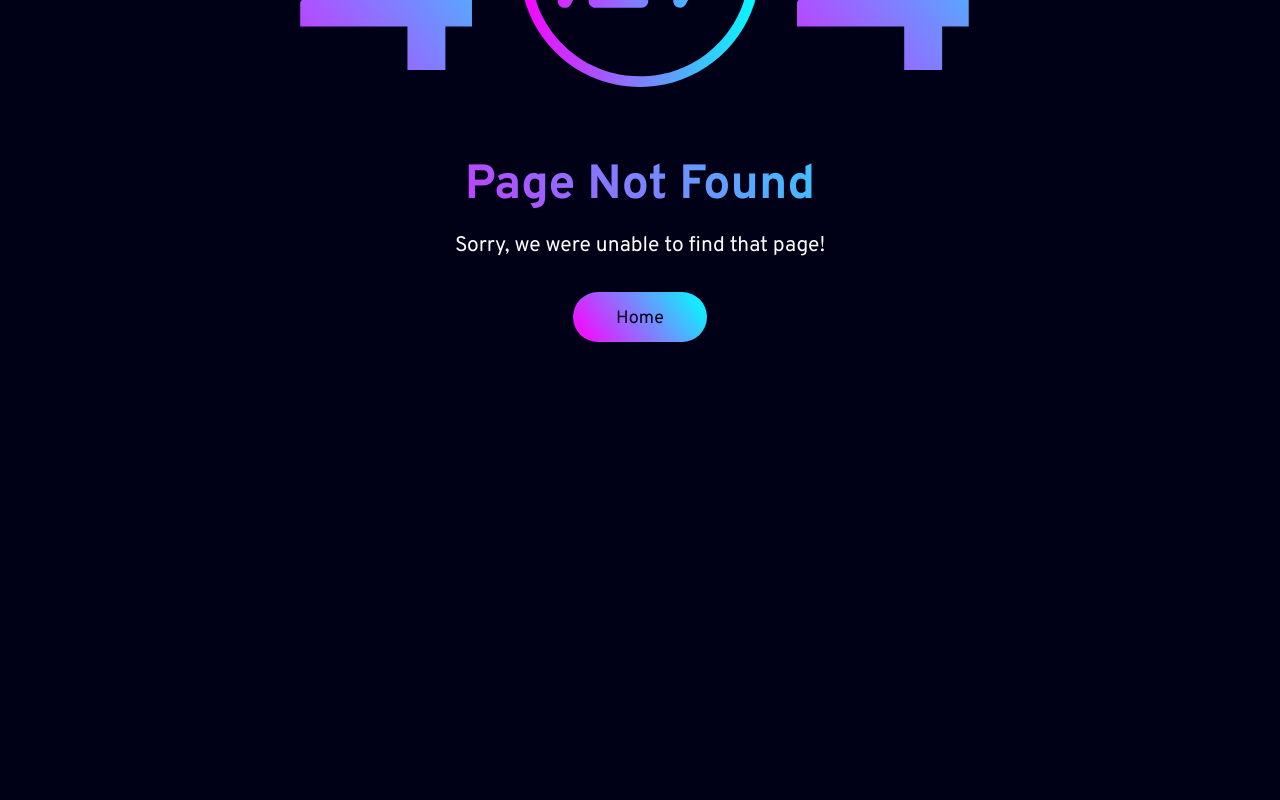
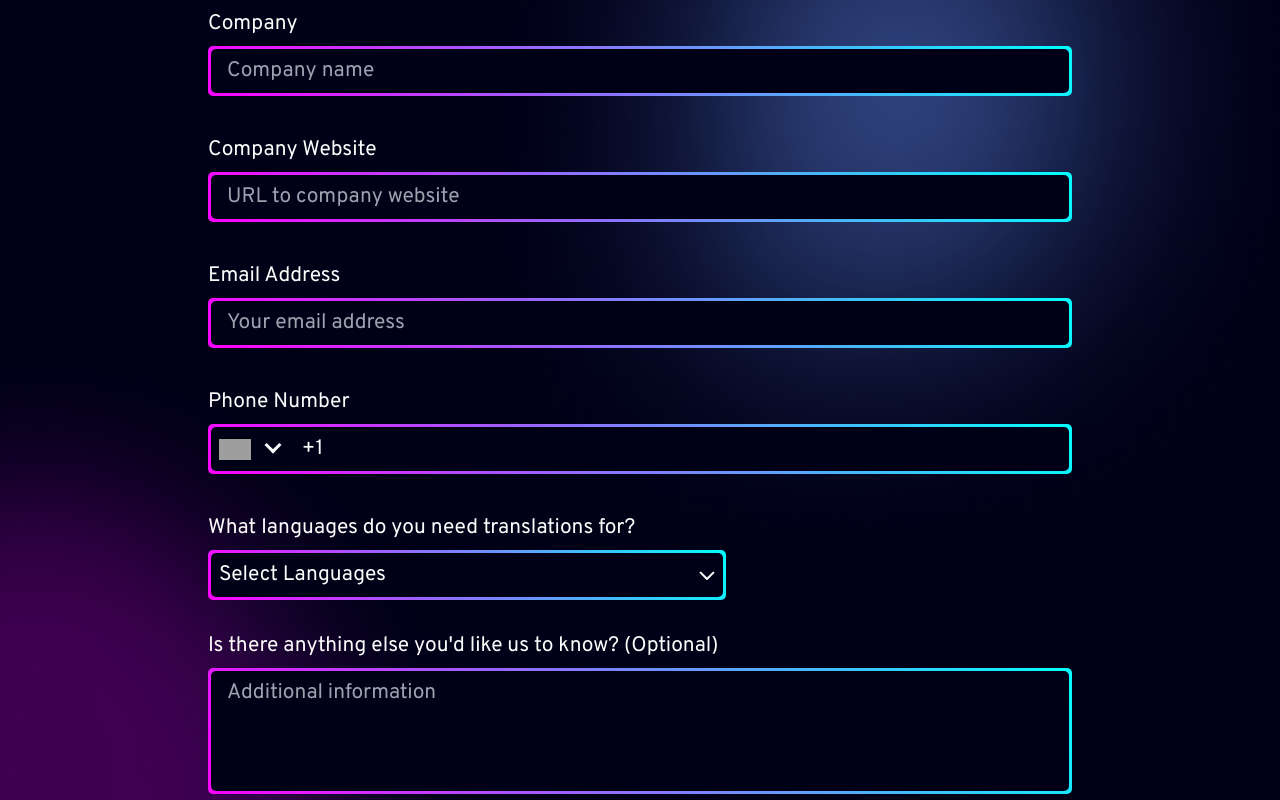
Before and after one commit to Aview-International/aviewint-website, a Next.js app: page /contact in a window 1280 px wide. Before the commit this address had no page. Shown: the part 320-1120 px from the top of the page. Before the commit the page ends 800 px from the top, so only its background shows below. Built offline with nearby package versions, Linux system fonts and the light colour scheme; grey boxes are pictures that could not be loaded.

Commit message:
Corporate form adjusments

```diff
--- a/components/FormComponents/MultipleSelectInput.js
+++ b/components/FormComponents/MultipleSelectInput.js
@@ -1,13 +1,15 @@
 import Border from '../UI/Border';
 import Arrow from '../../public/img/icons/dropdown-arrow.svg';
 import Image from 'next/image';
-import { useState } from 'react';
+import { useMemo, useState } from 'react';
 import OutsideClickHandler from 'react-outside-click-handler';
 import HorizontalLine from '../UI/HorizontalLine';
 
-const MultipleSelectInput = ({ text, options, onChange }) => {
+const MultipleSelectInput = ({ answer, text, options, onChange }) => {
   const [isOpen, setIsOpen] = useState(false);
-
+  const selectedAnswer = useMemo(() => {
+    return answer;
+  });
   return (
     <OutsideClickHandler onOutsideClick={() => setIsOpen(false)}>
       <p className="mb-s1 text-xl text-white">{text}</p>
@@ -17,7 +19,13 @@ const MultipleSelectInput = ({ text, options, onChange }) => {
             className="flex w-full cursor-pointer items-center justify-between rounded-[5px] bg-black p-s1"
             onClick={() => setIsOpen(!isOpen)}
           >
-            <p>Select Languages</p>
+            <p>
+              {selectedAnswer?.length > 0
+                ? `${selectedAnswer[0]}, ${
+                    selectedAnswer.length > 1 ? selectedAnswer[1] : ''
+                  }${selectedAnswer.length > 2 ? ', ...' : ''}`
+                : 'Select Languages'}
+            </p>
             <span className={`transition-300  ${isOpen && 'rotate-180'}`}>
               <Image src={Arrow} alt="arrow" />
             </span>
@@ -55,9 +63,9 @@ const CHECKBOX = ({ option, onChange }) => {
   return (
     <>
       <div
-        onClick={(e) => {
+        onClick={() => {
           setIschecked(!isChecked);
-          onChange(e);
+          onChange(option);
         }}
         className={`flex cursor-pointer items-center bg-black p-s1 text-xl text-white`}
       >
--- a/components/FormComponents/PhoneNumberInput.js
+++ b/components/FormComponents/PhoneNumberInput.js
@@ -24,7 +24,7 @@ const PhoneNumberInput = ({
 }) => {
   return (
     <div className={`relative`}>
-      {label && <label className="text-xl text-white">{label}</label>}
+      {label && <label className="text-xl text-white mb-s1 block">{label}</label>}
       <Border borderRadius="[5px]" classes="w-full">
         <div className={`phone-number bg-black text-white text-xl rounded-[5px]`}>
           <PhoneInput
--- /dev/null
+++ b/components/FormComponents/Textarea.js
@@ -0,0 +1,54 @@
+import Border from '../UI/Border';
+
+/**
+ * Reusable input field
+ *
+ * @prop label: Label of the input
+ * @prop onChange: Function to accept the value of the input
+ * @prop value: value of the input
+ * @prop isValid: Whether the input is valid
+ * @prop _id: ID of the input
+ * @prop placeholder: Placeholder for the input
+ * @prop name: Name of the input
+ * @prop type: Type of the input
+ * @prop hasSubmitted: Whether the input has been submitted
+ *
+ * @author Victor Ogunjobi
+ */
+
+const Textarea = ({
+  _id,
+  label,
+  onChange,
+  placeholder,
+  name,
+  bgColor,
+  textBlack,
+}) => {
+  return (
+    <div className="relative mb-s5 w-full text-xl text-white">
+      <label htmlFor={_id} className={`mb-s1 block w-full`}>
+        {label}
+      </label>
+      <div>
+        <Border classes="w-full relative" borderRadius="[5px]">
+          <textarea
+            id={_id}
+            name={name}
+            type="text"
+            placeholder={placeholder}
+            className={`peer block w-full resize-none min-h-[120px] rounded-[5px] px-s2 py-2 text-white focus:outline-none ${
+              bgColor ? bgColor : 'bg-black'
+            } ${textBlack ? 'text-black' : 'text-white'}`}
+            onChange={(e) => onChange(e)}
+          ></textarea>
+          <div
+            className={`gradient-1 transition-300 absolute inset-0 -z-10 h-[calc(100%+3px)] w-[calc(100%+3px)] rounded-2xl opacity-0 blur-lg peer-focus:opacity-80`}
+          ></div>
+        </Border>
+      </div>
+    </div>
+  );
+};
+
+export default Textarea;
--- a/components/sections/corporate/GenerateAviewForCompany.js
+++ b/components/sections/corporate/GenerateAviewForCompany.js
@@ -12,6 +12,7 @@ import PhoneNumberInput from '../../FormComponents/PhoneNumberInput';
 import MultipleSelectInput from '../../FormComponents/MultipleSelectInput';
 import Button from '../../UI/Button';
 import { useRouter } from 'next/router';
+import Textarea from '../../FormComponents/Textarea';
 
 const GenerateAviewForCompany = ({ title }) => {
   let router = useRouter();
@@ -22,6 +23,7 @@ const GenerateAviewForCompany = ({ title }) => {
     companyUrl: '',
     phone: '',
     languages: [],
+    additionalInfo: '',
     'Translations/Subtitles': 'No',
     Dubbing: 'No',
     Shorts: 'No',
@@ -45,6 +47,7 @@ const GenerateAviewForCompany = ({ title }) => {
         companyUrl: data.companyUrl,
         phone: data.phone,
         languages: data.languages.toString(),
+        additionalInfo: data.additionalInfo,
         'Translations/Subtitles': data['Translations/Subtitles'],
         Dubbing: data['Dubbing'],
         Shorts: data['Shorts'],
@@ -75,18 +78,24 @@ const GenerateAviewForCompany = ({ title }) => {
     }
   };
 
-  const handleMutlipleCheckbox = (e) => {
-    if (data.languages.includes(e.target.textContent)) {
+  const handleMutlipleCheckbox = (option) => {
+    if (data.languages.includes(option)) {
       let newArray = [...data.languages];
-      newArray.splice(newArray.indexOf(e.target.textContent), 1);
+      newArray.splice(newArray.indexOf(option), 1);
       setData({ ...data, languages: newArray });
     } else {
       let LANGUAGAESARRAY = [...data.languages];
-      LANGUAGAESARRAY.push(e.target.textContent);
+      LANGUAGAESARRAY.push(option);
       setData({ ...data, languages: LANGUAGAESARRAY });
     }
   };
 
+  const textarea = {
+    _id: 'additionalInfo',
+    placeholder: 'Additional information',
+    label: "Is there anything else you'd like us to know? (Optional)",
+    name: 'additionalInfo',
+  };
   return (
     <section className="section m-horizontal">
       <h2 className="title mb-s4 text-center">
@@ -120,6 +129,7 @@ const GenerateAviewForCompany = ({ title }) => {
           <MultipleSelectInput
             text="What languages do you need translations for?"
             options={LANGUAGES}
+            answer={data.languages}
             onChange={(event) => handleMutlipleCheckbox(event)}
           />
           <input
@@ -128,6 +138,7 @@ const GenerateAviewForCompany = ({ title }) => {
             value={data.languages.toString()}
           />
         </div>
+        <Textarea onChange={handleChange} {...textarea} />
         {GENERATE_AVIEW_CHECKBOX.map((checkbox, i) => (
           <CheckBox
             key={`checkbox-${i}`}
--- /dev/null
+++ b/components/sections/creators/WorkWithUs.js
@@ -0,0 +1,64 @@
+import { useState } from 'react';
+import PhoneNumberInput from '../../FormComponents/PhoneNumberInput';
+import Button from '../../UI/Button';
+
+const WorkWithUs = () => {
+  const [showText, setShowText] = useState(false);
+  const [phone, setPhone] = useState({
+    phone: '',
+    hasSubmitted: false,
+  });
+  return (
+    <section className="m-horizontal section w-full md:w-[60%]">
+      <h2 className="title">
+        Work With <span className="gradient-1 gradient-text">Us</span>
+      </h2>
+      <p className="mt-s2 mb-s4 text-xl text-white">
+        At AVIEW, we work with all sizes of content creators. Leave your number
+        and our team will be in touch
+      </p>
+      <PhoneNumberForm
+        setPhone={setPhone}
+        phone={phone}
+        setShowText={setShowText}
+      />
+    </section>
+  );
+};
+
+const PhoneNumberForm = ({ setPhone, phone, setShowText }) => {
+  const handleSubmit = (e) => {
+    e.preventDefault();
+    setPhone({ ...phone, hasSubmitted: true });
+    if (phone.phone.length < 11 || phone.phone.length > 18) return;
+    try {
+      initiateBot([
+        {
+          phoneNumber: phone.phone,
+          payLoad: Date.now(),
+        },
+      ]);
+      setShowText(true);
+    } catch (error) {}
+  };
+  return (
+    <form
+      className="lg:flex lg:justify-between lg:gap-s2"
+      onSubmit={handleSubmit}
+    >
+      <div className="mb-s2 lg:mb-0 lg:grow">
+        <PhoneNumberInput
+          onChange={(e) => setPhone({ ...phone, phone: e })}
+          value={phone.phoner}
+          hasSubmitted={phone.hasSubmitted}
+          isValid={phone.phone?.length > 11 && phone.phone?.length < 18}
+        />
+      </div>
+      <Button type="primary" purpose="submit">
+        Get Started
+      </Button>
+    </form>
+  );
+};
+
+export default WorkWithUs;
--- a/components/sections/home/FAQs.js
+++ b/components/sections/home/FAQs.js
@@ -45,10 +45,10 @@ const Question = ({ question, answer }) => {
       >
         <h3 className="align-center mt-s3 mb-s3 flex justify-between text-xl text-white md:text-2xl">
           {question}
-          <div className="relative">
-            <span className="inline-block h-[4px] w-6 bg-white"></span>
+          <div className="relative pr-s3">
+            <span className="inline-block h-[3px] w-6 bg-white"></span>
             <span
-              className={`absolute top-[16.5px] left-[0px] h-[5px] w-6 rotate-90 bg-white ${
+              className={`absolute top-[18px] left-[0px] h-[3px] w-6 rotate-90 bg-white ${
                 isOpen ? 'hidden' : 'inline-block'
               }`}
             ></span>
@@ -80,10 +80,10 @@ const CLICKHERE_QUESTION = ({ page }) => {
           {page === 'corporate'
             ? 'How much does it cost?'
             : 'How can I get started?'}
-          <div className="relative">
-            <span className="inline-block h-[4px] w-6 bg-white"></span>
+          <div className="relative pr-s3">
+          <span className="inline-block h-[3px] w-6 bg-white"></span>
             <span
-              className={`absolute top-[16px] left-[0px] h-[5px] w-6 rotate-90 bg-white ${
+              className={`absolute top-[18px] left-[0px] h-[3px] w-6 rotate-90 bg-white ${
                 isOpen ? 'hidden' : 'inline-block'
               }`}
             ></span>
--- a/components/sections/home/GenerateAview.js
+++ b/components/sections/home/GenerateAview.js
@@ -64,16 +64,18 @@ const GenerateAview = () => {
       });
     }
   };
-  const handleMutlipleCheckbox = (e) => {
-    if (data.languages.includes(e.target.textContent)) {
+  const handleMutlipleCheckbox = (option) => {
+    console.log(option);
+    if (data.languages.includes(option)) {
       let newArray = [...data.languages];
-      newArray.splice(newArray.indexOf(e.target.textContent), 1);
+      newArray.splice(newArray.indexOf(option), 1);
       setData({ ...data, languages: newArray });
     } else {
       let LANGUAGAESARRAY = [...data.languages];
-      LANGUAGAESARRAY.push(e.target.textContent);
+      LANGUAGAESARRAY.push(option);
       setData({ ...data, languages: LANGUAGAESARRAY });
     }
+    console.log(data.languages)
   };
 
   return (
@@ -103,6 +105,7 @@ const GenerateAview = () => {
           <MultipleSelectInput
             text="What languages do you need translations for?"
             options={LANGUAGES}
+            answer={data.languages}
             onChange={(event) => handleMutlipleCheckbox(event)}
           />
           <input
@@ -120,7 +123,7 @@ const GenerateAview = () => {
         ))}
         <div className="mt-s4 flex items-center justify-center">
           <Button type="secondary" purpose="submit" route="/#generate-aview">
-            Become a Creator
+            Submit
           </Button>
         </div>
       </Form>
--- a/components/sections/home/GoGlobal.js
+++ b/components/sections/home/GoGlobal.js
@@ -18,8 +18,8 @@ const GoGlobal = () => {
   const handleSubmit = (e) => {
     e.preventDefault();
     try {
-      console.log(mail);
-      setMail({ ...mail, hasSubmitted: false });
+      setMail({ ...mail, hasSubmitted: true });
+      if (!emailValidator(mail.email)) return;
       submitForm('newsletter', { email: mail.email });
       router.push('/success');
     } catch (error) {
--- /dev/null
+++ b/pages/contact/index.js
@@ -0,0 +1,17 @@
+import Footer from '../../components/navigation/Footer';
+import Header from '../../components/navigation/Header';
+import GenerateAviewForCompany from '../../components/sections/corporate/GenerateAviewForCompany';
+import Blobs from '../../components/UI/Blobs';
+
+const Contact = () => {
+  return (
+    <>
+      <Header curPage="Corporate" />
+      <GenerateAviewForCompany />
+      <Footer curPage="Corporate" />
+      <Blobs />
+    </>
+  );
+};
+
+export default Contact;
--- a/pages/corporate/index.js
+++ b/pages/corporate/index.js
@@ -14,6 +14,7 @@ import GenerateAviewForCompany from '../../components/sections/corporate/Generat
 import OurTranslationServices from '../../components/sections/corporate/OurTranslationServices';
 import LanguagesServed from '../../components/sections/corporate/LanguagesServed';
 import PreppingForBillC96 from '../../components/sections/corporate/PreppingForBillC96';
+import WorkWithUs from '../../components/sections/creators/WorkWithUs';
 
 const Corporate = () => {
   return (
@@ -34,7 +35,8 @@ const Corporate = () => {
       <Testimonials />
       <WhyChooseUs />
       <FAQs page="corporate" />
-      <GenerateAviewForCompany title="Generate Aview" />
+      <GenerateAviewForCompany title="Get a free quote today" />
+      <WorkWithUs />
       <Footer curPage="Corporate" />
       <Blobs />
     </>
--- a/styles/globals.css
+++ b/styles/globals.css
@@ -39,7 +39,7 @@
     @apply text-lg text-white md:text-xl;
   }
   .phone-number input {
-    @apply w-full bg-transparent;
+    @apply w-full bg-transparent pl-s2;
   }
   .phone-number input:focus {
     @apply outline-none;
```
